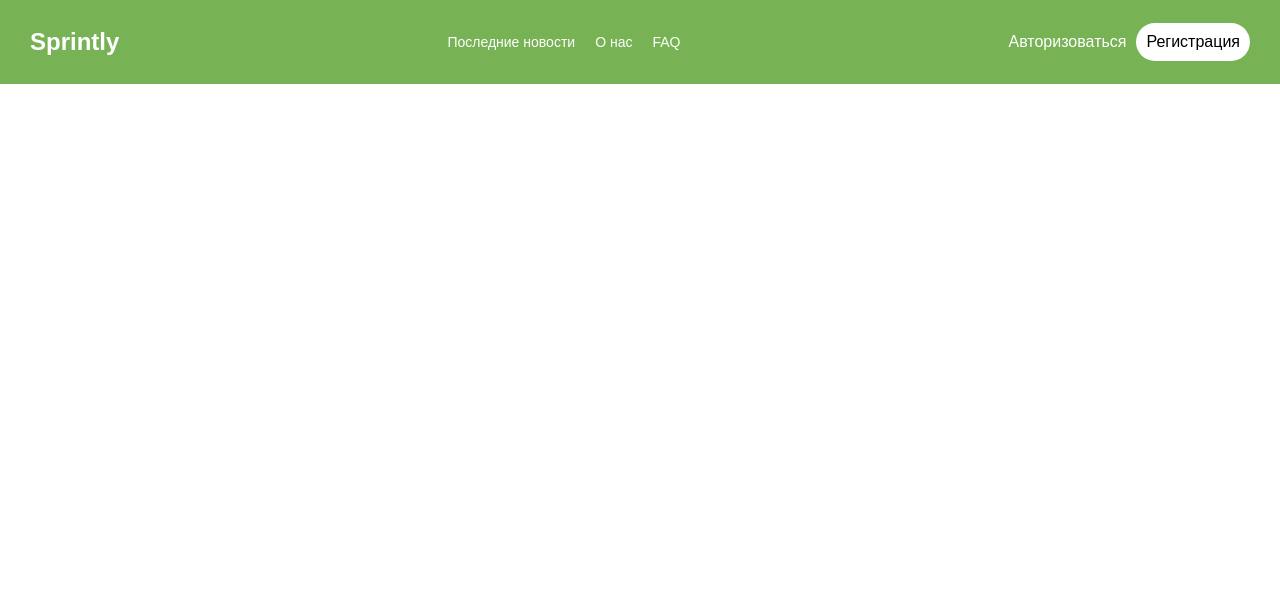
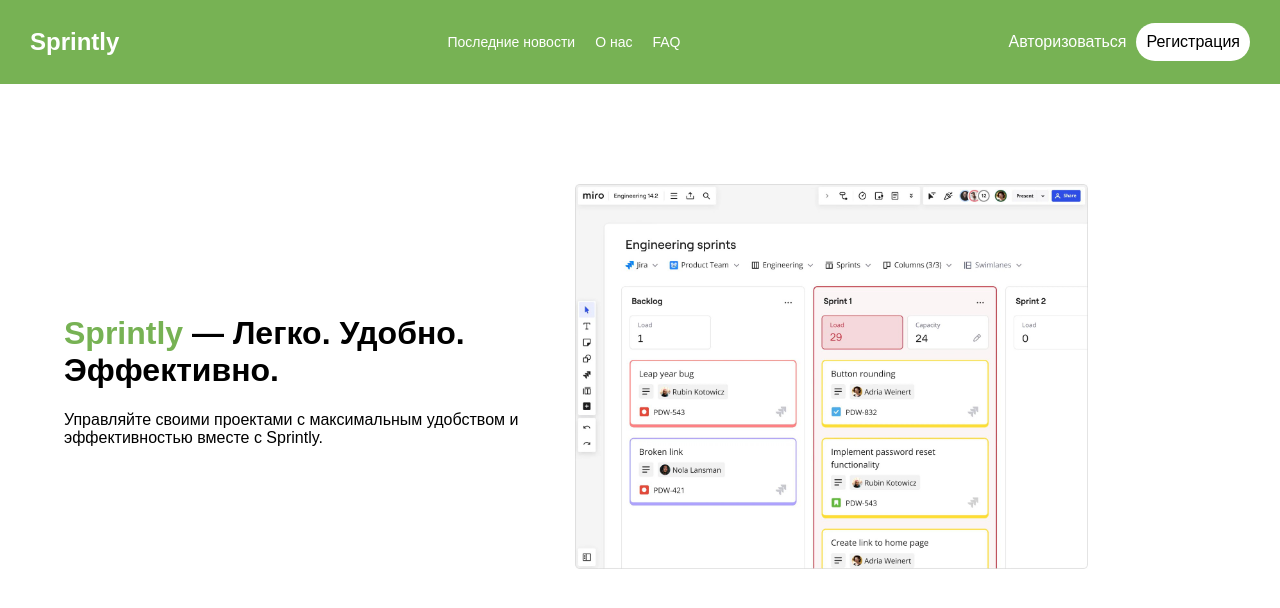
Before and after one commit to koog7/Sprintly, a React (Vite) app in the folder frontend/: page / in a window 1280 px wide. Shown: the top 608 px of the page. Built offline with nearby package versions, Linux system fonts and the light colour scheme.

Commit message:
ДобавлÐены страницы для авторизованного и не авторизованного пользователя

```diff
--- a/frontend/src/App.tsx
+++ b/frontend/src/App.tsx
@@ -3,12 +3,14 @@
 import Layout from "./UI/layout/layout.tsx";
 import {Route, Routes} from "react-router-dom";
 import AuthForm from "./features/auth/components/AuthForm.tsx";
+import Home from "./features/home/Home.tsx";
 
 const App = () => {
     return (
         <>
             <Layout>
                 <Routes>
+                    <Route path="/" element={<Home />} />
                     <Route path="/login" element={<AuthForm />} />
                     <Route path="/signup" element={<AuthForm />} />
                 </Routes>
--- /dev/null
+++ b/frontend/src/features/home/Home.tsx
@@ -0,0 +1,16 @@
+import {useAppSelector} from "../../app/store.ts";
+import {selectUser} from "../auth/userSlice.ts";
+import HomeUser from "./components/HomeUser.tsx";
+import HomeGuest from "./components/HomeGuest.tsx";
+
+const Home = () => {
+    const user = useAppSelector(selectUser);
+
+    return (
+        <div>
+            {user? <HomeUser/> : <HomeGuest />}
+        </div>
+    );
+};
+
+export default Home;
--- /dev/null
+++ b/frontend/src/features/home/components/HomeGuest.tsx
@@ -0,0 +1,19 @@
+import Container from "@mui/material/Container";
+
+const HomeGuest = () => {
+    return (
+        <div className={'home-guest'}>
+            <Container maxWidth="lg" className={'home-guest-container'}>
+                <div className={'home-guest__title'}>
+                    <h1><span className={'home-guest__title-green'}>Sprintly</span> — Легко. Удобно. Эффективно.</h1>
+                    <p>Управляйте своими проектами с максимальным удобством и эффективностью вместе с Sprintly.</p>
+                </div>
+                <div className={'home-guest__image'}>
+                   <img className={'home-guest__image-ticket'} src={'/ticket.jpg'} alt={'tickets'}/>
+                </div>
+            </Container>
+        </div>
+    );
+};
+
+export default HomeGuest;
--- /dev/null
+++ b/frontend/src/features/home/components/HomeUser.tsx
@@ -0,0 +1,25 @@
+import {Divider} from "@mui/material";
+import ProjectCard from "./ProjectCard.tsx";
+import Container from "@mui/material/Container";
+
+const HomeUser = () => {
+    return (
+        <div className="home-user">
+            <Container maxWidth="lg">
+                <div className={'home-user__title'}>
+                    <h2>Ваша работа</h2>
+                </div>
+                <Divider sx={{width: '100%'}}/>
+                <div className={'home-user__cards'}>
+                    <p>Недавние проекты</p>
+                    <div className={'home-user__cards-content'}>
+                        <ProjectCard/>
+                        <ProjectCard/>
+                    </div>
+                </div>
+            </Container>
+        </div>
+    );
+};
+
+export default HomeUser;
--- /dev/null
+++ b/frontend/src/features/home/components/ProjectCard.tsx
@@ -0,0 +1,29 @@
+import Box from "@mui/material/Box";
+import {Button, CardActions, CardContent, Typography} from "@mui/material";
+
+const ProjectCard = () => {
+    return (
+        <div>
+            <Box sx={{border: '1px solid #77B254', width: '300px',borderRadius: '15px','@media (max-width: 650px)': {width: '100%'}}}>
+                <CardContent>
+                    <Typography gutterBottom sx={{ color: 'text.secondary', fontSize: 14 }}>
+                        Ресурсность
+                    </Typography>
+                    <Typography variant="h5" component="div">
+                        WingsFit
+                    </Typography>
+                    <Typography variant="body2">
+                        "Ее ресурсность в сложных ситуациях восхищала всех вокруг.".
+                        <br />
+                        {'"a benevolent smile"'}
+                    </Typography>
+                </CardContent>
+                <CardActions>
+                    <Button size="small">Перейти в дашборд</Button>
+                </CardActions>
+            </Box>
+        </div>
+    );
+};
+
+export default ProjectCard;
--- /dev/null
+++ b/frontend/src/styles/_homeGuest.scss
@@ -0,0 +1,57 @@
+@use './colors' as *;
+
+.home-guest{
+
+  &-container{
+    padding-top: 100px;
+    display: flex;
+    justify-content: space-between;
+    align-items: center;
+    gap: 50px;
+
+    @media (max-width: 600px) {
+      padding-top: 0;
+      flex-direction: column;
+    }
+  }
+
+  &__title{
+    width: 40%;
+
+    &-green{
+      color: $primary-color;
+    }
+
+    @media (max-width: 600px) {
+      width: 80%;
+      text-align: center;
+    }
+  }
+
+  &__image{
+    flex: 1;
+    width: 50%;
+
+    &-ticket{
+      width: 80%;
+      max-width: 100%;
+
+      @media (max-width: 900px) {
+        margin-left: 7%;
+        max-width: 80%;
+      }
+
+      @media (max-width: 600px) {
+        margin: 0;
+        width: 300px;
+        height: auto;
+        max-width: none;
+      }
+    }
+
+    @media (max-width: 600px) {
+      margin: 0;
+      width: 300px;
+    }
+  }
+}
--- /dev/null
+++ b/frontend/src/styles/_homeUser.scss
@@ -0,0 +1,20 @@
+.home-user {
+  display: flex;
+  flex-direction: column;
+  width: 100%;
+
+  &__cards{
+    margin-top: 20px;
+
+    &-content{
+      display: flex;
+      gap: 10px;
+
+
+      @media (max-width: 650px) {
+        flex-direction: column;
+        align-items: center;
+      }
+    }
+  }
+}
--- a/frontend/src/styles/main.scss
+++ b/frontend/src/styles/main.scss
@@ -1,5 +1,7 @@
 @use './header' as *;
 @use './auth' as *;
+@use './homeUser' as *;
+@use './homeGuest' as *;
 
 .container {
   width: 1220px;
```
Also changed, not shown: frontend/public/ticket.jpg (added).
